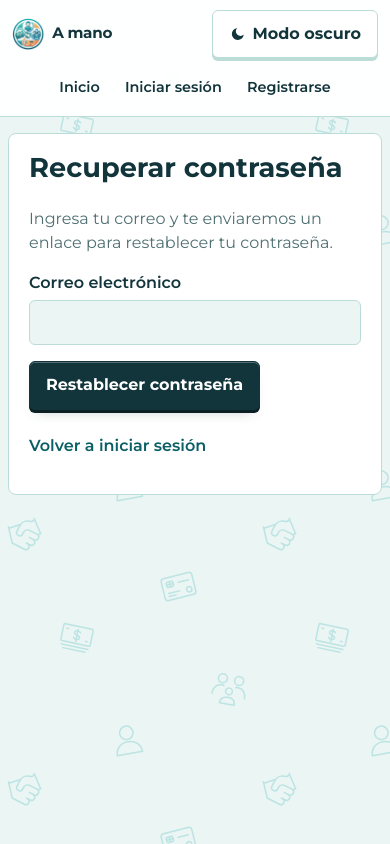
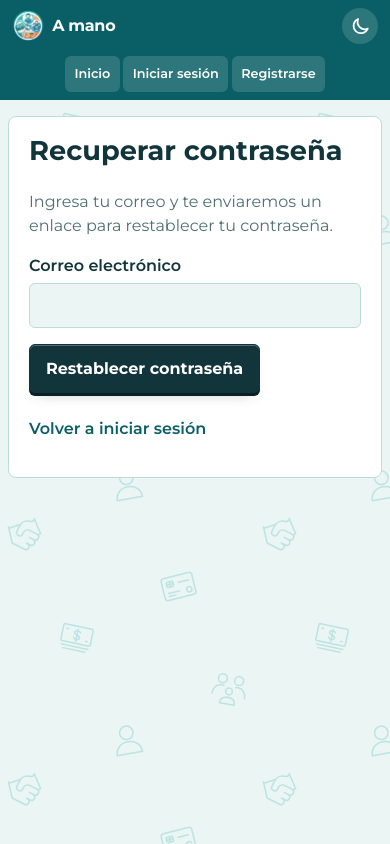
Before and after one commit to amano-fiuba/amano, a React (Vite) app in the folder frontend/: page /forgot-password in a window 390 px wide. Built offline with nearby package versions, Linux system fonts and the light colour scheme; no server answers.

Commit message:
style: unify public navbar styling with authenticated navbar

```diff
--- a/frontend/src/components/AppHeader.jsx
+++ b/frontend/src/components/AppHeader.jsx
@@ -56,7 +56,7 @@ export default function AppHeader() {
           <FriendsIcon />
         </ActionLink>
         <NotificationsMenu />
-        <ThemeToggle iconOnly />
+        <ThemeToggle />
         <LogoutButton />
       </nav>
     </header>
--- a/frontend/src/components/ThemeToggle.jsx
+++ b/frontend/src/components/ThemeToggle.jsx
@@ -6,23 +6,7 @@ import { MoonIcon, SunIcon } from './NavIcons'
 // index.html aplica el tema temprano para evitar el destello de tema incorrecto.
 const STORAGE_KEY = 'amano-theme'
 
-function SunGlyph() {
-  return (
-    <svg viewBox="0 0 24 24" aria-hidden="true">
-      <path d="M12 7.5A4.5 4.5 0 1 0 12 16.5 4.5 4.5 0 0 0 12 7.5ZM12 2h.75v3H12V2Zm0 17h.75v3H12v-3Zm10-10v.75h-3V9h3Zm0 5v.75h-3-.75v-.75.75h3ZM5.64 4.22l.53.53 2.12 2.12-.53.53-2.65-2.65.53-.53ZM15.71 16.7l.53-.53 2.65 2.65-.53.53-2.65-2.65ZM2 12v-.75h3V12H2Zm19.65 5.35-.53-.53-.53.53.53.53.53-.53ZM4.42 18.82l.53.53 2.12-2.12-.53-.53-2.12 2.12Zm15.16-13.64-.53-.53-2.12 2.12.53.53 2.12-2.12ZM20 11.25v1.5h-1.5v-1.5H20ZM4 11.25v1.5H5.5v-1.5H4Z" />
-    </svg>
-  )
-}
-
-function MoonGlyph() {
-  return (
-    <svg viewBox="0 0 24 24" aria-hidden="true">
-      <path d="M12.3 3a9 9 0 1 0 9.9 9.9A6 6 0 0 1 12.3 3Z" />
-    </svg>
-  )
-}
-
-export default function ThemeToggle({ iconOnly = false }) {
+export default function ThemeToggle() {
   const [theme, setTheme] = useState(() => {
     try {
       return localStorage.getItem(STORAGE_KEY) === 'dark' ? 'dark' : 'light'
@@ -42,34 +26,16 @@ export default function ThemeToggle({ iconOnly = false }) {
 
   const isDark = theme === 'dark'
   const label = isDark ? 'Cambiar a modo claro' : 'Cambiar a modo oscuro'
-  const toggle = () => setTheme(isDark ? 'light' : 'dark')
-
-  // En la barra con sesión el toggle es un ícono más, con el mismo estilo que
-  // los accesos; en la barra pública conserva el texto.
-  if (iconOnly) {
-    return (
-      <button
-        type="button"
-        className="app-header__action"
-        onClick={toggle}
-        aria-label={label}
-        title={label}
-      >
-        {isDark ? <SunIcon /> : <MoonIcon />}
-      </button>
-    )
-  }
 
   return (
     <button
       type="button"
-      className="theme-toggle"
-      onClick={toggle}
-      aria-pressed={isDark}
+      className="app-header__action"
+      onClick={() => setTheme(isDark ? 'light' : 'dark')}
       aria-label={label}
+      title={label}
     >
-      {isDark ? <SunGlyph /> : <MoonGlyph />}
-      {isDark ? 'Modo claro' : 'Modo oscuro'}
+      {isDark ? <SunIcon /> : <MoonIcon />}
     </button>
   )
 }
--- a/frontend/src/detalles.scss
+++ b/frontend/src/detalles.scss
@@ -3,7 +3,7 @@
 // Se importa después de los estilos de cada pantalla.
 
 $quietos: ".text-button, .member-menu__item, .member-menu__trigger, .group-danger, .debt-card__toggle, .app-header__action, .quick-actions__toggle, .quick-actions__item, .date-field__toggle, .date-field__nav, .date-field__day, .group-photo__change, .form-success, .friend-card__delete, .confirm-modal__close, .people-chip button, .notification-row__body, .notification-row__mark, .notifications-page__action, .notifications-page__tab";
-$secundarios: ".group-action, .home-cta--secondary, .theme-toggle, .user-card__action, .friend-request-card__reject, .friends-requests__retry, .main-request__reject, .delete-friend-dialog__cancel, .choice-dialog__cancel, .choice-dialog__retry, .expense-actions__cancel";
+$secundarios: ".group-action, .home-cta--secondary, .user-card__action, .friend-request-card__reject, .friends-requests__retry, .main-request__reject, .delete-friend-dialog__cancel, .choice-dialog__cancel, .choice-dialog__retry, .expense-actions__cancel";
 $primarios: "button:not(#{$quietos}, #{$secundarios}), .buttonLink, .home-cta:not(.home-cta--secondary)";
 $tiempo: 120ms;
 
--- a/frontend/src/index.scss
+++ b/frontend/src/index.scss
@@ -197,7 +197,7 @@ ul {
   margin: 0;
 }
 
-// Barra global de navegación (visible en todas las páginas)
+// Barra global sin sesión: misma estética que la barra con sesión (015).
 .site-nav {
   position: sticky;
   top: 0;
@@ -207,36 +207,27 @@ ul {
   justify-content: space-between;
   gap: 0.75rem;
   flex-wrap: wrap;
-  padding: 0.7rem 1rem;
-  background: color-mix(in srgb, var(--color-superficie) 94%, transparent);
-  backdrop-filter: blur(8px);
-  border-bottom: 1px solid var(--color-borde);
-
-  // El toggle de tema deja de flotar: vive dentro de la barra.
-  .theme-toggle {
-    position: static;
-    top: auto;
-    right: auto;
-    z-index: auto;
-  }
+  padding: 0.55rem 1.25rem;
+  background: var(--color-barra);
+  color: #fff;
 }
 
 .site-nav__brand {
   display: inline-flex;
   align-items: center;
   gap: 0.5rem;
-  color: var(--color-texto);
+  color: #fff;
   font-size: 1rem;
   font-weight: 800;
   letter-spacing: -0.02em;
   white-space: nowrap;
 
   &:hover {
-    color: var(--color-acento-oscuro);
+    color: #fff;
   }
 
   &:focus-visible {
-    outline: 2px solid var(--color-acento);
+    outline: 2px solid #fff;
     outline-offset: 2px;
   }
 }
@@ -253,52 +244,60 @@ ul {
 .site-nav__links {
   display: flex;
   align-items: center;
-  gap: 0.5rem;
+  gap: 0.35rem;
   flex-wrap: wrap;
   margin: 0;
 }
 
+// Los accesos públicos son botones de la barra, igual que los íconos con sesión.
 .site-nav__link {
-  padding: 0.45rem 0.8rem;
-  border: 1px solid transparent;
+  display: inline-flex;
+  align-items: center;
+  justify-content: center;
+  min-height: 2.5rem;
+  padding: 0 0.9rem;
+  border: 0;
   border-radius: var(--radio-control);
-  color: var(--color-texto);
-
-  &:hover {
-    background: var(--color-superficie-fuerte);
-    color: var(--color-texto);
+  background: rgb(255 255 255 / 14%);
+  color: #fff;
+  font-size: 0.9rem;
+  font-weight: 600;
+  box-shadow: none;
+
+  &:hover,
+  &.is-active {
+    background: rgb(255 255 255 / 28%);
+    box-shadow: inset 0 0 0 2px var(--color-naranja-claro);
+    color: #fff;
   }
 
   &:focus-visible {
-    outline: 2px solid var(--color-acento);
+    outline: 2px solid #fff;
     outline-offset: 2px;
-  }
-
-  &.is-active {
-    background: var(--color-acento);
-    color: #fff;
   }
 }
 
 @media (max-width: 560px) {
   .site-nav {
-    padding: 0.6rem 0.75rem;
-  }
-
-  .site-nav__brand {
-    font-size: 0.95rem;
+    padding: 0.5rem 0.75rem;
   }
 
   .site-nav__links {
     order: 3;
     justify-content: center;
     width: 100%;
-    gap: 0.25rem;
+    gap: 0.2rem;
   }
 
   .site-nav__link {
-    padding: 0.4rem 0.6rem;
-    font-size: 0.9rem;
+    min-height: 2.25rem;
+    padding: 0 0.6rem;
+    font-size: 0.8rem;
+  }
+
+  .site-nav .app-header__action {
+    width: 2.25rem;
+    height: 2.25rem;
   }
 }
 
@@ -519,30 +518,6 @@ fieldset {
   color: var(--color-texto-suave);
   font-size: 0.8rem;
   font-weight: 400;
-}
-
-// Toggle de modo claro/oscuro (fijo, visible en todas las rutas)
-
-.theme-toggle {
-  position: fixed;
-  top: 1rem;
-  right: 1rem;
-  z-index: 1000;
-  border: 1px solid var(--color-borde);
-  color: var(--color-texto);
-  background: var(--color-superficie);
-  gap: 0.5rem;
-
-  &:hover {
-    background: var(--color-superficie-fuerte);
-    color: var(--color-texto);
-  }
-
-  svg {
-    width: 1rem;
-    height: 1rem;
-    fill: currentColor;
-  }
 }
 
 // Gastos recurrentes (specs/009-pause-recurring-expense, FR-012/FR-013)
```
Also changed, not shown: 1 other file (tests, documents, lock files or other folders).
